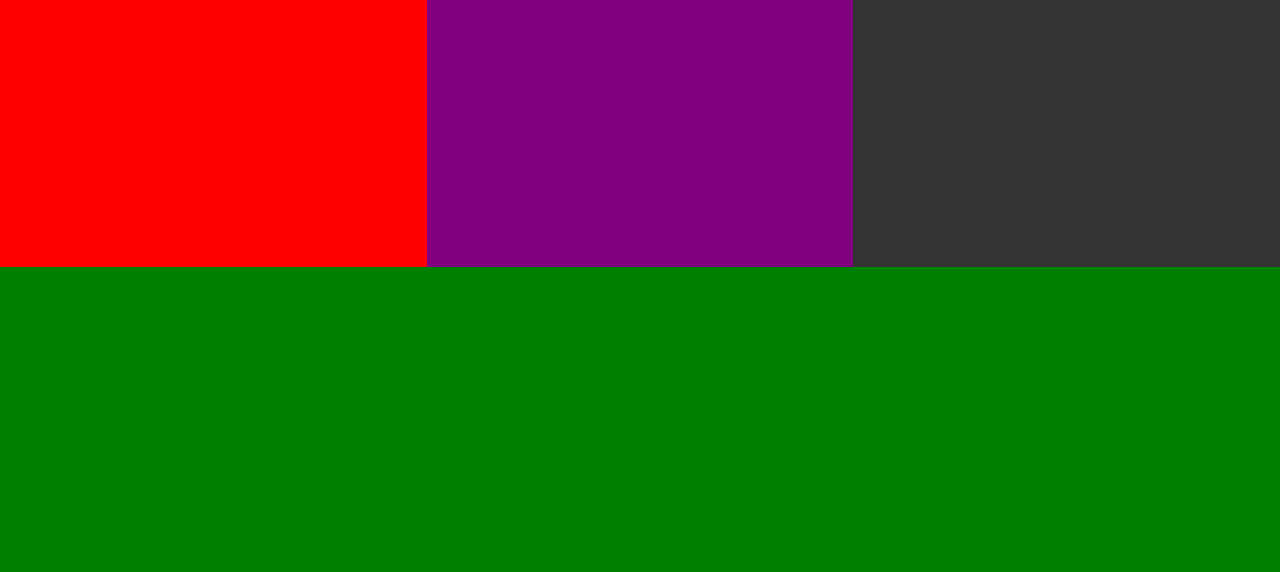
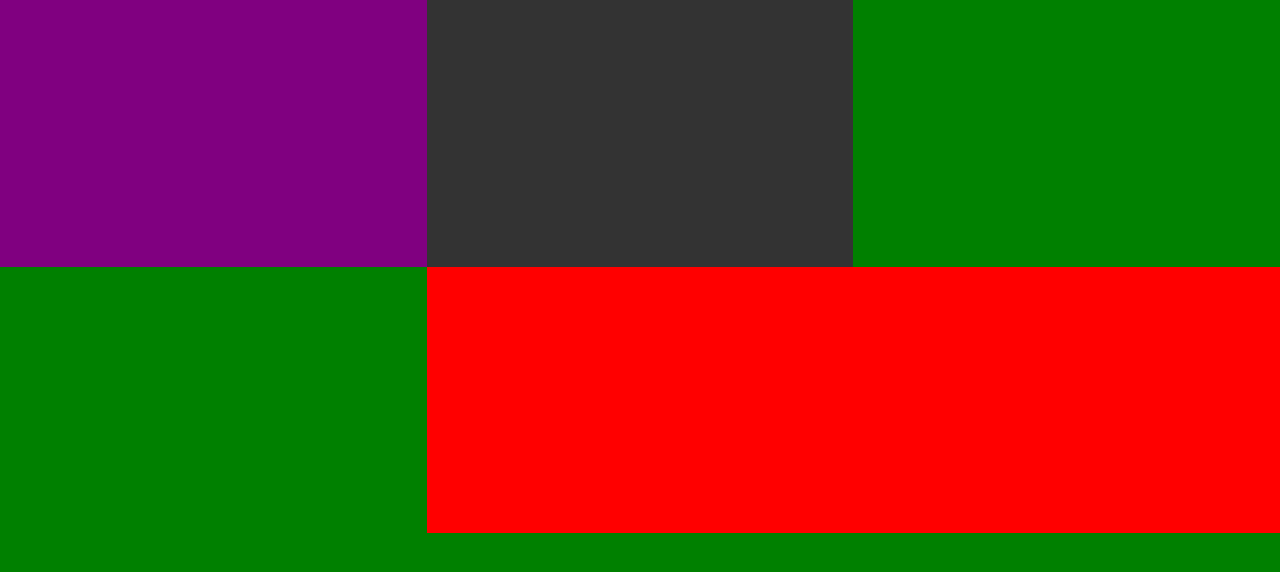
Before and after one commit to CyrilD88/Cafe-Dyma, a plain HTML site: page indexGrid.html in a window 1280 px wide. Drawn offline with Linux system fonts and the light colour scheme.

Commit message:
récupération des images

```diff
--- a/indexGrid.html
+++ b/indexGrid.html
@@ -18,6 +18,7 @@
             background: green;
         }
         header{
+            grid-area: 2 / 2 / 3 / 4;
             background: red;
         }
 
```
Also changed, not shown: images/3 projet/ads.png (added), images/3 projet/bloc-1.jpeg (added), images/3 projet/bloc-10.jpeg (added), images/3 projet/bloc-11.jpeg (added), images/3 projet/bloc-2.jpeg (added), images/3 projet/bloc-3.jpeg (added), images/3 projet/bloc-4.jpeg (added), images/3 projet/bloc-5.jpeg (added), images/3 projet/bloc-6.jpeg (added), images/3 projet/bloc-7.jpeg (added), images/3 projet/bloc-8.jpeg (added), images/3 projet/bloc-9.jpeg (added).
